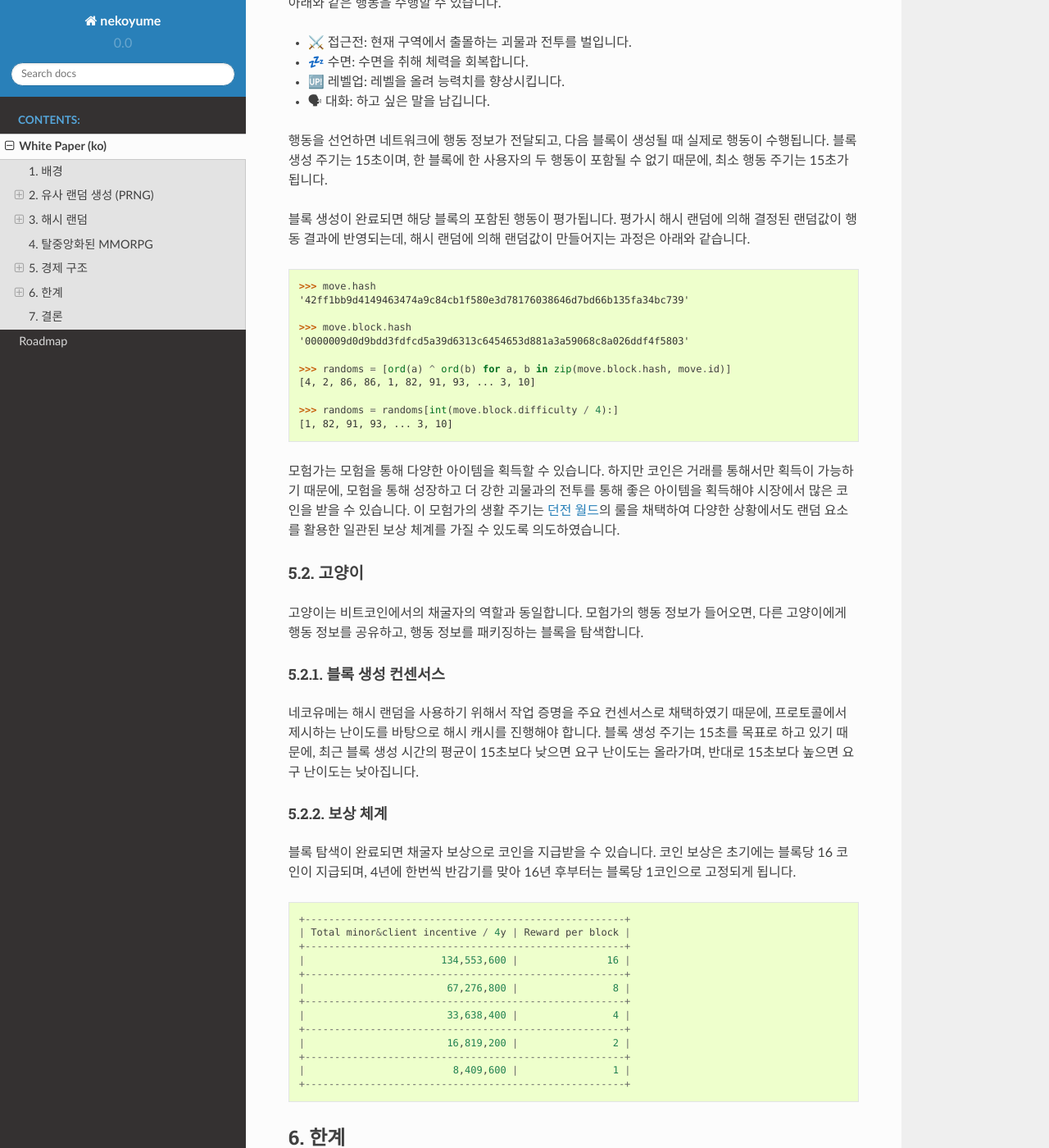
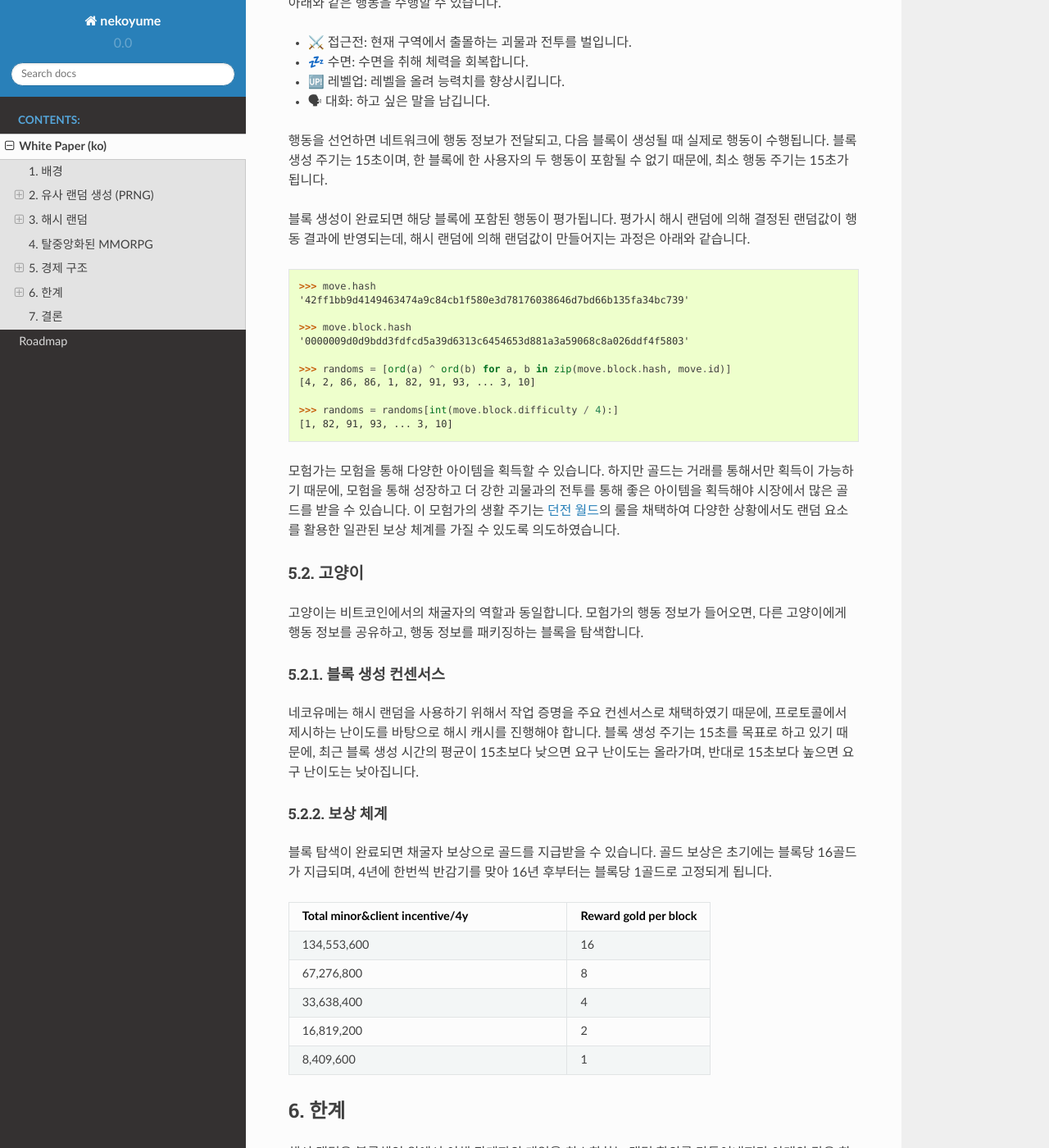
Before and after one commit to nekoyume/nekoyume, a Sphinx documentation site: the page built from docs/white_paper_ko.md, in a window 1280 px wide and 1400 px high, scrolled down 2832 px. Shown: the whole window at 82% size. Built offline with Sphinx 7.4.7 and the Read the Docs theme 2.0.0, drawn with Linux system fonts in a browser that asks for light colours; some of the changed text lies outside the part shown.

Commit message:
Fix Docs
- Improve white paper (ko)
- Add Circle CI badge to README

````diff
--- a/README.rst
+++ b/README.rst
@@ -1,6 +1,9 @@
 
 Nekoyume
 ========
+
+.. image:: https://circleci.com/gh/nekoyume/nekoyume.svg?style=svg&circle-token=fb83e926d78b99e4cda9788f3f3dce9e281270e3
+    :target: https://circleci.com/gh/nekoyume/nekoyume
 
 Nekoyume is world's first `MMORPG <https://en.wikipedia.org/wiki/Massively_multiplayer_online_role-playing_game>`_ based on `Blockchain <https://en.wikipedia.org/wiki/Blockchain>`_.
 
--- a/docs/white_paper_ko.md
+++ b/docs/white_paper_ko.md
@@ -59,7 +59,7 @@
 다음은 네코유메의 고양이 참여자와 모험가 참여자가 서로 공유하는 요소에 대한 간단한 도표입니다.
 
     +-----------+                 +--------------+
-    |           | → Block, Coin → |              |
+    |           | → Block, Gold → |              |
     |    Cat    |                 |  Adventurer  |
     |           | ← Move,  Item ← |              |
     +-----------+                 +--------------+
@@ -79,7 +79,7 @@
 
 행동을 선언하면 네트워크에 행동 정보가 전달되고, 다음 블록이 생성될 때 실제로 행동이 수행됩니다. 블록 생성 주기는 15초이며, 한 블록에 한 사용자의 두 행동이 포함될 수 없기 때문에, 최소 행동 주기는 15초가 됩니다.
 
-블록 생성이 완료되면 해당 블록의 포함된 행동이 평가됩니다. 평가시 해시 랜덤에 의해 결정된 랜덤값이 행동 결과에 반영되는데, 해시 랜덤에 의해 랜덤값이 만들어지는 과정은 아래와 같습니다.
+블록 생성이 완료되면 해당 블록에 포함된 행동이 평가됩니다. 평가시 해시 랜덤에 의해 결정된 랜덤값이 행동 결과에 반영되는데, 해시 랜덤에 의해 랜덤값이 만들어지는 과정은 아래와 같습니다.
 
 ```python
 >>> move.hash
@@ -95,7 +95,7 @@
 [1, 82, 91, 93, ... 3, 10]
 ```
 
-모험가는 모험을 통해 다양한 아이템을 획득할 수 있습니다. 하지만 코인은 거래를 통해서만 획득이 가능하기 때문에, 모험을 통해 성장하고 더 강한 괴물과의 전투를 통해 좋은 아이템을 획득해야 시장에서 많은 코인을 받을 수 있습니다. 이 모험가의 생활 주기는 [던전 월드]의 룰을 채택하여 다양한 상황에서도 랜덤 요소를 활용한 일관된 보상 체계를 가질 수 있도록 의도하였습니다.
+모험가는 모험을 통해 다양한 아이템을 획득할 수 있습니다. 하지만 골드는 거래를 통해서만 획득이 가능하기 때문에, 모험을 통해 성장하고 더 강한 괴물과의 전투를 통해 좋은 아이템을 획득해야 시장에서 많은 골드를 받을 수 있습니다. 이 모험가의 생활 주기는 [던전 월드]의 룰을 채택하여 다양한 상황에서도 랜덤 요소를 활용한 일관된 보상 체계를 가질 수 있도록 의도하였습니다.
 
 ### 5.2. 고양이
 
@@ -107,21 +107,38 @@
 
 #### 5.2.2. 보상 체계
 
-블록 탐색이 완료되면 채굴자 보상으로 코인을 지급받을 수 있습니다. 코인 보상은 초기에는 블록당 16 코인이 지급되며, 4년에 한번씩 반감기를 맞아 16년 후부터는 블록당 1코인으로 고정되게 됩니다.
+블록 탐색이 완료되면 채굴자 보상으로 골드를 지급받을 수 있습니다. 골드 보상은 초기에는 블록당 16골드가 지급되며, 4년에 한번씩 반감기를 맞아 16년 후부터는 블록당 1골드로 고정되게 됩니다.
 
-    +------------------------------------------------------+
-    | Total minor&client incentive / 4y | Reward per block |
-    +------------------------------------------------------+
-    |                       134,553,600 |               16 |
-    +------------------------------------------------------+
-    |                        67,276,800 |                8 |
-    +------------------------------------------------------+
-    |                        33,638,400 |                4 |
-    +------------------------------------------------------+
-    |                        16,819,200 |                2 |
-    +------------------------------------------------------+
-    |                         8,409,600 |                1 |
-    +------------------------------------------------------+
+<div>
+    <table border="1" class="docutils">
+        <colgroup>
+        <col width="66%" />
+        <col width="34%" />
+        </colgroup>
+        <thead valign="bottom">
+            <tr class="row-odd"><th class="head">Total minor&amp;client incentive/4y</th>
+            <th class="head">Reward gold per block</th>
+            </tr>
+        </thead>
+        <tbody valign="top">
+        <tr class="row-even"><td>134,553,600</td>
+        <td>16</td>
+        </tr>
+        <tr class="row-odd"><td>67,276,800</td>
+        <td>8</td>
+        </tr>
+        <tr class="row-even"><td>33,638,400</td>
+        <td>4</td>
+        </tr>
+        <tr class="row-odd"><td>16,819,200</td>
+        <td>2</td>
+        </tr>
+        <tr class="row-even"><td>8,409,600</td>
+        <td>1</td>
+        </tr>
+        </tbody>
+    </table>
+</div>
 
 ## 6. 한계
 
````
